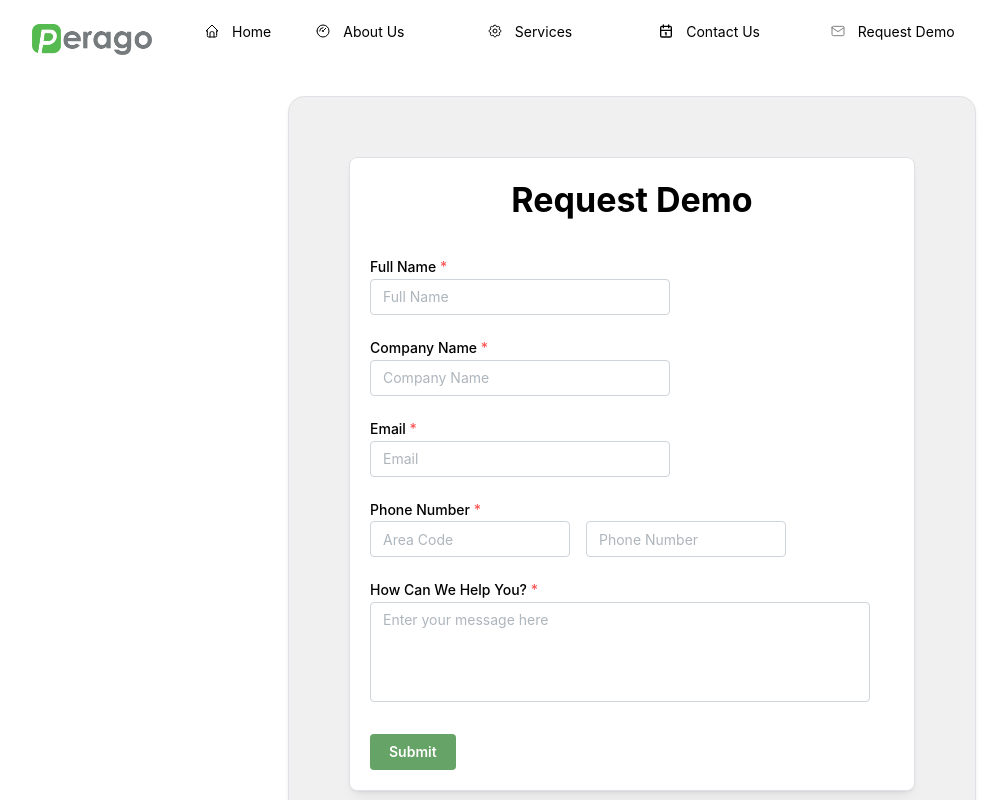
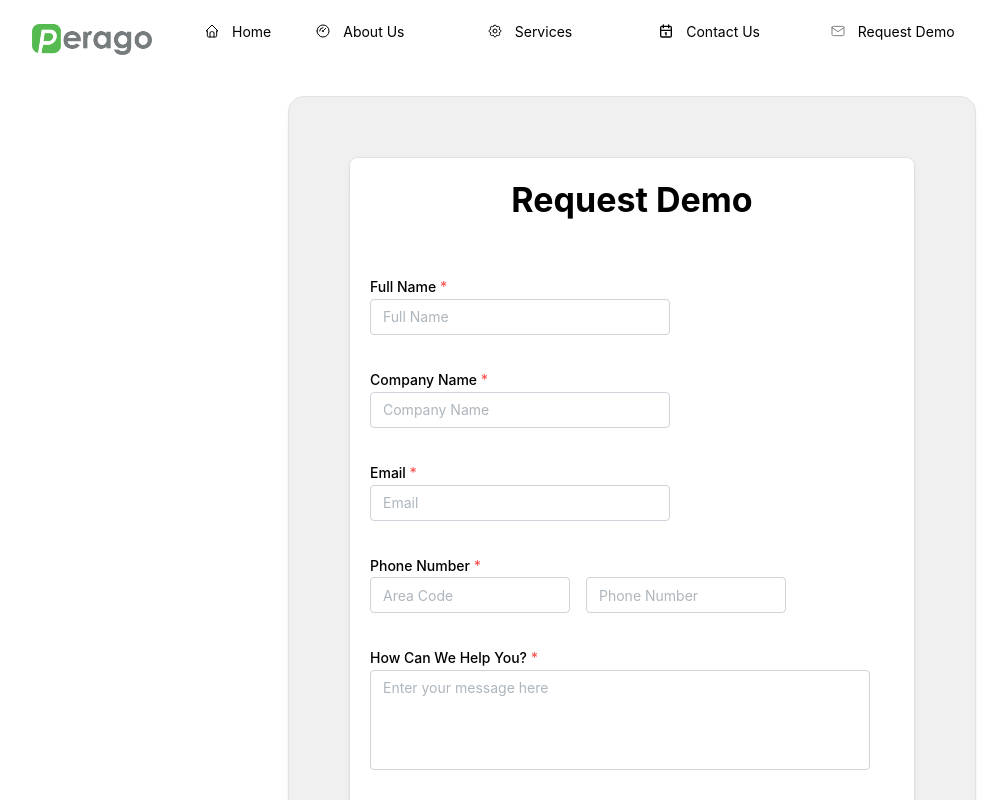
Before and after one commit to lensbelete/perago-systems, a Next.js app: page /requestDemo in a window 1280 px wide. Shown: the top 800 px of the page, without its empty margins (8-1015 px from the left). Built offline with nearby package versions, Linux system fonts and the light colour scheme.

Commit message:
correct requestdemo

```diff
--- a/src/app/requestDemo/page.tsx
+++ b/src/app/requestDemo/page.tsx
@@ -62,7 +62,7 @@ const RequestDemo = () => {
               Request Demo
             </Title>
             <form onSubmit={form.onSubmit((values) => console.log(values))}>
-              <Group direction="column">
+              <Group direction="column" mt="lg" mb="xl">
                 <Popover
                   opened={!!form.errors.fullName}
                   position="bottom"
@@ -101,7 +101,7 @@ const RequestDemo = () => {
                 </Popover>
               </Group>
 
-              <Group direction="column" mt="lg">
+              <Group direction="column" mt="lg" mb="xl">
                 <Popover
                   opened={!!form.errors.companyName}
                   position="bottom"
@@ -140,7 +140,7 @@ const RequestDemo = () => {
                 </Popover>
               </Group>
 
-              <Group direction="column" mt="lg">
+              <Group direction="column" mt="lg" mb="xl">
                 <Popover
                   opened={!!form.errors.email}
                   position="bottom"
@@ -179,7 +179,12 @@ const RequestDemo = () => {
                 </Popover>
               </Group>
 
-              <Group direction="row" mt="lg" style={{ alignItems: "flex-end" }}>
+              <Group
+                direction="row"
+                mt="lg"
+                mb="xl"
+                style={{ alignItems: "flex-end" }}
+              >
                 <Popover
                   opened={!!form.errors.areaCode}
                   position="bottom"
@@ -233,7 +238,7 @@ const RequestDemo = () => {
                 />
               </Group>
 
-              <Group direction="column" mt="lg">
+              <Group direction="column" mt="lg" mb="xl">
                 <Popover
                   opened={!!form.errors.helpMessage}
                   position="bottom"
```
